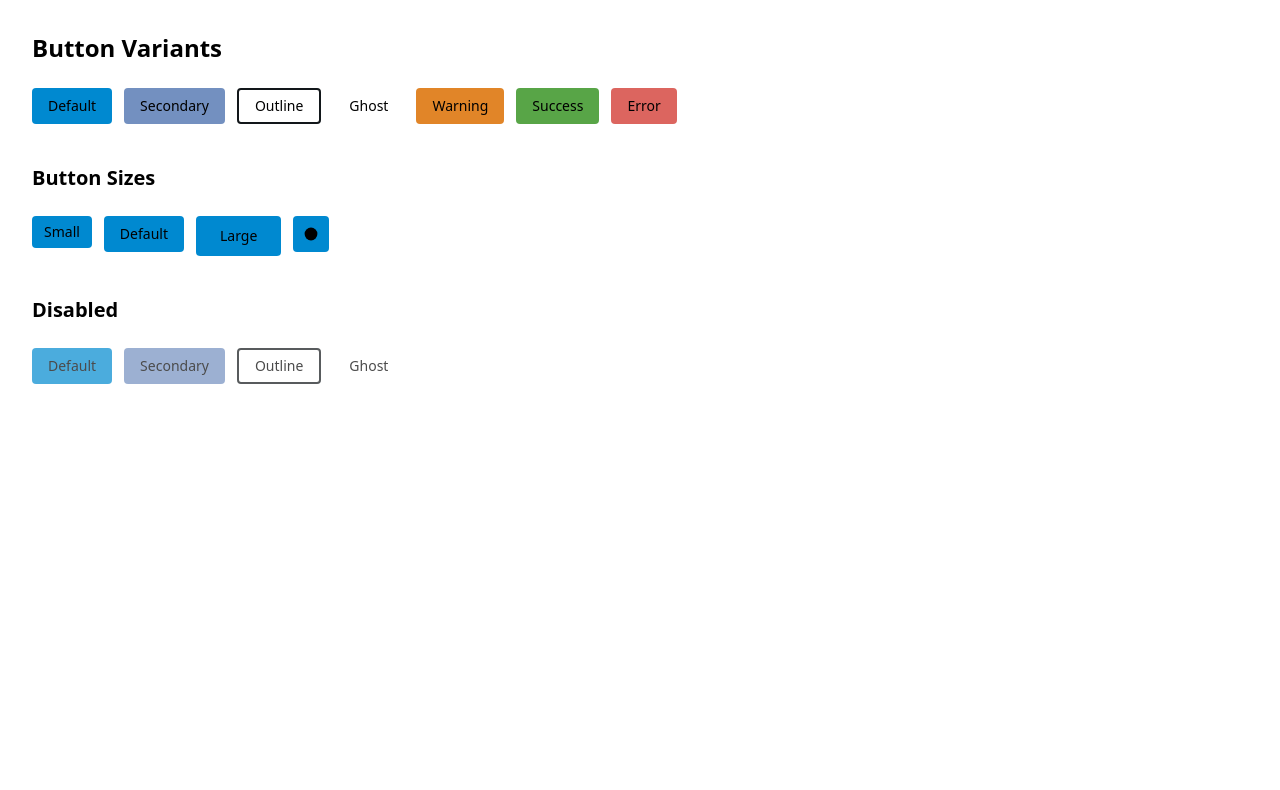
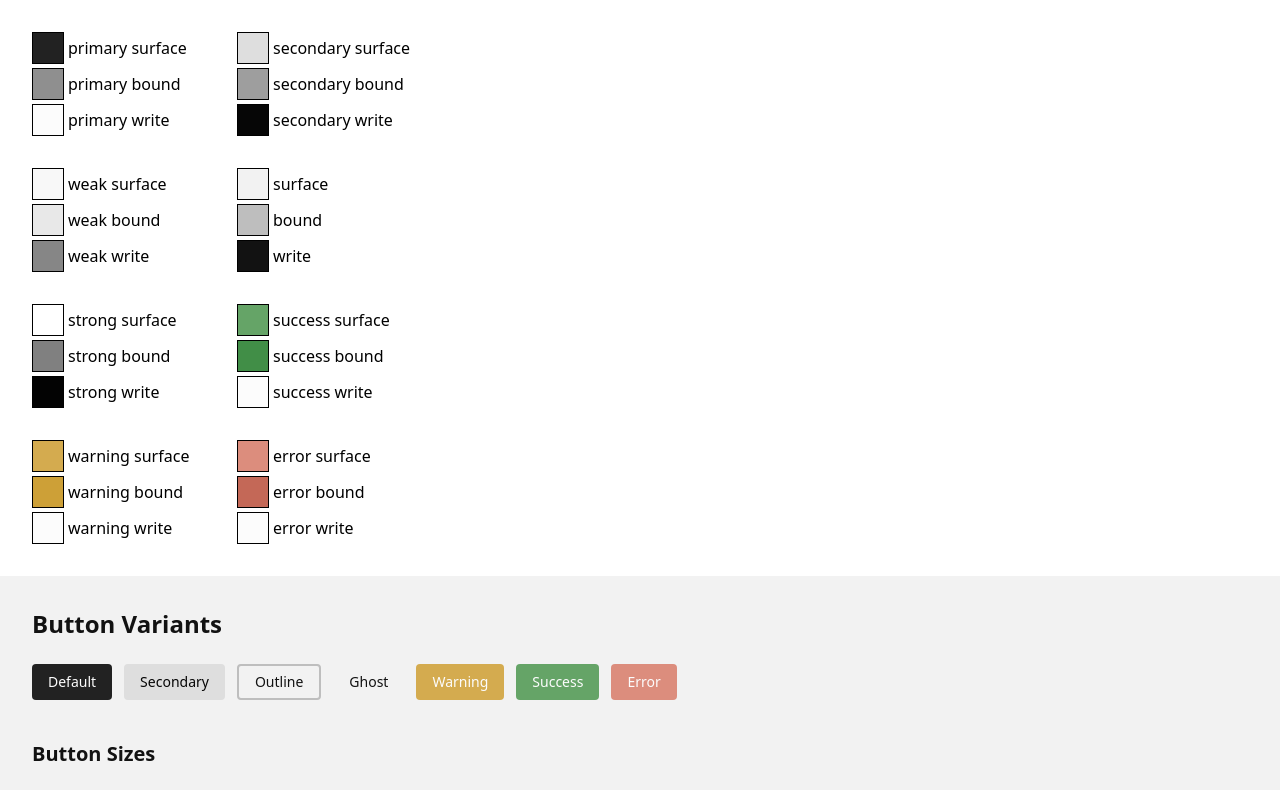
Before and after one commit to trickolor/yahu, a React (Vite) app: page / in a window 1280 px wide. Shown: the top 790 px of the page. Built offline with nearby package versions, Linux system fonts and the light colour scheme.

Commit message:
improvements in color theme, added a demo page for progress tracking

```diff
--- a/index.html
+++ b/index.html
@@ -1,5 +1,5 @@
 <!doctype html>
-<html lang="en">
+<html lang="en" class="">
 
 <head>
     <meta charset="UTF-8" />
--- a/src/App.tsx
+++ b/src/App.tsx
@@ -2,8 +2,147 @@ import { Button } from "./ui/button"
 
 function App() {
     return (
-    <div className="flex flex-col gap-4 items-start p-8">
-      <h1 className="text-2xl font-bold mb-2">Button Variants</h1>
+        <>
+            <div className="grid grid-cols-2 gap-8 p-8 w-fit">
+                <div className="flex gap-1 flex-col">
+                    <div className="w-fit flex items-center gap-1">
+                        <div className="size-8 border border-black bg-primary-surface" />
+                        <span>primary surface</span>
+                    </div>
+
+                    <div className="w-fit flex items-center gap-1">
+                        <div className="size-8 border border-black bg-primary-bound" />
+                        <span>primary bound</span>
+                    </div>
+
+                    <div className="w-fit flex items-center gap-1">
+                        <div className="size-8 border border-black bg-primary-write" />
+                        <span>primary write</span>
+                    </div>
+                </div>
+
+                <div className="flex gap-1 flex-col">
+                    <div className="w-fit flex items-center gap-1">
+                        <div className="size-8 border border-black bg-secondary-surface" />
+                        <span>secondary surface</span>
+                    </div>
+
+                    <div className="w-fit flex items-center gap-1">
+                        <div className="size-8 border border-black bg-secondary-bound" />
+                        <span>secondary bound</span>
+                    </div>
+
+                    <div className="w-fit flex items-center gap-1">
+                        <div className="size-8 border border-black bg-secondary-write" />
+                        <span>secondary write</span>
+                    </div>
+                </div>
+
+                <div className="flex gap-1 flex-col">
+                    <div className="w-fit flex items-center gap-1">
+                        <div className="size-8 border border-black bg-weak-surface" />
+                        <span>weak surface</span>
+                    </div>
+
+                    <div className="w-fit flex items-center gap-1">
+                        <div className="size-8 border border-black bg-weak-bound" />
+                        <span>weak bound</span>
+                    </div>
+
+                    <div className="w-fit flex items-center gap-1">
+                        <div className="size-8 border border-black bg-weak-write" />
+                        <span>weak write</span>
+                    </div>
+                </div>
+
+                <div className="flex gap-1 flex-col">
+                    <div className="w-fit flex items-center gap-1">
+                        <div className="size-8 border border-black bg-surface" />
+                        <span>surface</span>
+                    </div>
+
+                    <div className="w-fit flex items-center gap-1">
+                        <div className="size-8 border border-black bg-bound" />
+                        <span>bound</span>
+                    </div>
+
+                    <div className="w-fit flex items-center gap-1">
+                        <div className="size-8 border border-black bg-write" />
+                        <span>write</span>
+                    </div>
+                </div>
+
+                <div className="flex gap-1 flex-col">
+                    <div className="w-fit flex items-center gap-1">
+                        <div className="size-8 border border-black bg-strong-surface" />
+                        <span>strong surface</span>
+                    </div>
+
+                    <div className="w-fit flex items-center gap-1">
+                        <div className="size-8 border border-black bg-strong-bound" />
+                        <span>strong bound</span>
+                    </div>
+
+                    <div className="w-fit flex items-center gap-1">
+                        <div className="size-8 border border-black bg-strong-write" />
+                        <span>strong write</span>
+                    </div>
+                </div>
+
+                <div className="flex gap-1 flex-col">
+                    <div className="w-fit flex items-center gap-1">
+                        <div className="size-8 border border-black bg-success-surface" />
+                        <span>success surface</span>
+                    </div>
+
+                    <div className="w-fit flex items-center gap-1">
+                        <div className="size-8 border border-black bg-success-bound" />
+                        <span>success bound</span>
+                    </div>
+
+                    <div className="w-fit flex items-center gap-1">
+                        <div className="size-8 border border-black bg-success-write" />
+                        <span>success write</span>
+                    </div>
+                </div>
+
+                <div className="flex gap-1 flex-col">
+                    <div className="w-fit flex items-center gap-1">
+                        <div className="size-8 border border-black bg-warning-surface" />
+                        <span>warning surface</span>
+                    </div>
+
+                    <div className="w-fit flex items-center gap-1">
+                        <div className="size-8 border border-black bg-warning-bound" />
+                        <span>warning bound</span>
+                    </div>
+
+                    <div className="w-fit flex items-center gap-1">
+                        <div className="size-8 border border-black bg-warning-write" />
+                        <span>warning write</span>
+                    </div>
+                </div>
+
+                <div className="flex gap-1 flex-col">
+                    <div className="w-fit flex items-center gap-1">
+                        <div className="size-8 border border-black bg-error-surface" />
+                        <span>error surface</span>
+                    </div>
+
+                    <div className="w-fit flex items-center gap-1">
+                        <div className="size-8 border border-black bg-error-bound" />
+                        <span>error bound</span>
+                    </div>
+
+                    <div className="w-fit flex items-center gap-1">
+                        <div className="size-8 border border-black bg-error-write" />
+                        <span>error write</span>
+                    </div>
+                </div>
+            </div>
+
+            <div className="bg-surface flex flex-col gap-4 items-start p-8">
+                <h1 className="text-2xl font-bold mb-2 text-write">Button Variants</h1>
                 <div className="flex gap-3 flex-wrap">
                     <Button>Default</Button>
                     <Button variant="secondary">Secondary</Button>
@@ -13,7 +152,7 @@ function App() {
                     <Button variant="success">Success</Button>
                     <Button variant="error">Error</Button>
                 </div>
-      <h2 className="text-xl font-semibold mt-6 mb-2">Button Sizes</h2>
+                <h2 className="text-xl font-semibold mt-6 mb-2 text-write">Button Sizes</h2>
                 <div className="flex gap-3 flex-wrap">
                     <Button size="small">Small</Button>
                     <Button size="default">Default</Button>
@@ -24,7 +163,7 @@ function App() {
                         </svg>
                     </Button>
                 </div>
-      <h2 className="text-xl font-semibold mt-6 mb-2">Disabled</h2>
+                <h2 className="text-xl font-semibold mt-6 mb-2 text-write">Disabled</h2>
                 <div className="flex gap-3 flex-wrap">
                     <Button disabled>Default</Button>
                     <Button variant="secondary" disabled>Secondary</Button>
@@ -32,7 +171,7 @@ function App() {
                     <Button variant="ghost" disabled>Ghost</Button>
                 </div>
             </div>
-
+        </>
     )
 }
 
--- a/src/index.css
+++ b/src/index.css
@@ -1,101 +1,111 @@
 @import "tailwindcss";
 
 :root {
-    /* Typography */
-    --write: oklch(0.05 0.005 240);
-    --write-weak: oklch(0.3 0.005 240);
-    --write-strong: oklch(0.95 0.005 240);
+    --weak-surface: oklch(0.98 0 0);
+    --weak-bound: oklch(0.93 0 0);
+    --weak-write: oklch(0.62 0 0);
 
-    /* Surface */
-    --surface: oklch(0.02 0.005 240);
-    --surface-weak: oklch(0.05 0.005 240);
-    --surface-strong: oklch(0.1 0.005 240);
+    --surface: oklch(0.96 0 0);
+    --bound: oklch(0.80 0 0);
+    --write: oklch(0.18 0 0);
 
-    /* Border */
-    --bound: oklch(0.2 0.01 240);
-    --bound-weak: oklch(0.15 0.01 240);
-    --bound-strong: oklch(0.3 0.01 240);
+    --strong-surface: oklch(1 0 0);
+    --strong-bound: oklch(0.60 0 0);
+    --strong-write: oklch(0.10 0 0);
 
-    /* Primary */
-    --primary: oklch(0.6 0.15 240);
-    --primary-weak: oklch(0.7 0.1 240);
-    --primary-strong: oklch(0.5 0.2 240);
+    --primary-surface: oklch(0.25 0 0);
+    --primary-bound: oklch(0.65 0 0);
+    --primary-write: oklch(0.99 0 0);
 
-    /* Secondary */
-    --secondary: oklch(0.65 0.08 260);
-    --secondary-weak: oklch(0.75 0.05 260);
-    --secondary-strong: oklch(0.55 0.12 260);
+    --secondary-surface: oklch(0.90 0 0);
+    --secondary-bound: oklch(0.70 0 0);
+    --secondary-write: oklch(0.12 0 0);
 
-    /* Semantic */
-    --warning: oklch(0.7 0.15 60);
-    --success: oklch(0.65 0.15 140);
-    --error: oklch(0.65 0.15 25);
+    --warning-surface: oklch(0.76 0.12 85);
+    --warning-bound: oklch(0.73 0.13 85);
+    --warning-write: oklch(0.99 0 0);
 
-    /* Ring */
-    --outer-bound: oklch(0.6 0.15 240);
+    --success-surface: oklch(0.66 0.11 145);
+    --success-bound: oklch(0.58 0.13 145);
+    --success-write: oklch(0.99 0 0);
+
+    --error-surface: oklch(0.72 0.10 32);
+    --error-bound: oklch(0.62 0.12 32);
+    --error-write: oklch(0.99 0 0);
+
+    --outer-bound: oklch(0.80 0 0);
 }
 
 @custom-variant dark (&:where(.dark, .dark *));
 
 .dark {
-    /* Typography */
-    --write: oklch(0.95 0.005 240);
-    --write-weak: oklch(0.7 0.005 240);
-    --write-strong: oklch(0.05 0.005 240);
+    --weak-surface: oklch(0.23 0 0);
+    --weak-bound: oklch(0.30 0 0);
+    --weak-write: oklch(0.68 0 0);
 
-    /* Surface */
-    --surface: oklch(0.98 0.005 240);
-    --surface-weak: oklch(0.95 0.005 240);
-    --surface-strong: oklch(0.9 0.005 240);
+    --surface: oklch(0.26 0 0);
+    --bound: oklch(0.42 0 0);
+    --write: oklch(0.96 0 0);
 
-    /* Border */
-    --bound: oklch(0.8 0.01 240);
-    --bound-weak: oklch(0.85 0.01 240);
-    --bound-strong: oklch(0.7 0.01 240);
+    --strong-surface: oklch(0.18 0 0);
+    --strong-bound: oklch(0.56 0 0);
+    --strong-write: oklch(1 0 0);
 
-    /* Primary */
-    --primary: oklch(0.4 0.15 240);
-    --primary-weak: oklch(0.3 0.1 240);
-    --primary-strong: oklch(0.5 0.2 240);
+    --primary-surface: oklch(0.39 0 0);
+    --primary-bound: oklch(0.60 0 0);
+    --primary-write: oklch(0.96 0 0);
 
-    /* Secondary */
-    --secondary: oklch(0.35 0.08 260);
-    --secondary-weak: oklch(0.25 0.05 260);
-    --secondary-strong: oklch(0.45 0.12 260);
+    --secondary-surface: oklch(0.31 0 0);
+    --secondary-bound: oklch(0.48 0 0);
+    --secondary-write: oklch(0.85 0 0);
 
-    /* Semantic */
-    --warning: oklch(0.3 0.15 60);
-    --success: oklch(0.35 0.15 140);
-    --error: oklch(0.35 0.15 25);
+    --warning-surface: oklch(0.38 0.11 75);
+    --warning-bound: oklch(0.60 0.18 75);
+    --warning-write: oklch(0.88 0.19 75);
 
-    /* Ring */
-    --outer-bound: oklch(0.4 0.15 240);
+    --success-surface: oklch(0.37 0.10 145);
+    --success-bound: oklch(0.60 0.16 145);
+    --success-write: oklch(0.89 0.16 145);
+
+    --error-surface: oklch(0.35 0.08 30);
+    --error-bound: oklch(0.62 0.18 30);
+    --error-write: oklch(0.94 0.17 30);
+
+    --outer-bound: oklch(0.48 0 0);
 }
 
 @theme {
+    --color-weak-write: var(--weak-write);
+    --color-weak-bound: var(--weak-bound);
+    --color-weak-surface: var(--weak-surface);
+
     --color-write: var(--write);
-    --color-write-weak: var(--write-weak);
-    --color-write-strong: var(--write-strong);
+    --color-bound: var(--bound);
+    --color-surface: var(--surface);
 
-    --color-surface: var(--surface);
-    --color-surface-weak: var(--surface-weak);
-    --color-surface-strong: var(--surface-strong);
+    --color-strong-write: var(--strong-write);
+    --color-strong-bound: var(--strong-bound);
+    --color-strong-surface: var(--strong-surface);
 
-    --color-bound: var(--bound);
-    --color-bound-weak: var(--bound-weak);
-    --color-bound-strong: var(--bound-strong);
+    --color-primary-write: var(--primary-write);
+    --color-primary-bound: var(--primary-bound);
+    --color-primary-surface: var(--primary-surface);
 
-    --color-primary: var(--primary);
-    --color-primary-weak: var(--primary-weak);
-    --color-primary-strong: var(--primary-strong);
+    --color-secondary-write: var(--secondary-write);
+    --color-secondary-bound: var(--secondary-bound);
+    --color-secondary-surface: var(--secondary-surface);
 
-    --color-secondary: var(--secondary);
-    --color-secondary-weak: var(--secondary-weak);
-    --color-secondary-strong: var(--secondary-strong);
+    --color-warning-write: var(--warning-write);
+    --color-warning-bound: var(--warning-bound);
+    --color-warning-surface: var(--warning-surface);
 
-    --color-warning: var(--warning);
-    --color-success: var(--success);
-    --color-error: var(--error);
+    --color-success-write: var(--success-write);
+    --color-success-bound: var(--success-bound);
+    --color-success-surface: var(--success-surface);
 
-    --color-outer-bound: var(--ring);
+    --color-error-write: var(--error-write);
+    --color-error-bound: var(--error-bound);
+    --color-error-surface: var(--error-surface);
+
+    --color-outer-bound: var(--outer-bound);
 }
--- a/src/ui/button.tsx
+++ b/src/ui/button.tsx
@@ -7,22 +7,22 @@ const variants = cva(
         '[&_svg]:pointer-events-none [&_svg]:size-4 [&_svg:not([class*="size-"])]:size-4 [&_svg]:shrink-0',
         'focus-visible:outline-none focus-visible:ring-outer-bound focus-visible:ring-2',
         'disabled:cursor-not-allowed disabled:opacity-70 disabled:pointer-events-none',
-        'aria-invalid:ring-error aria-invalid:border-error',
+        'aria-invalid:ring-error-bound aria-invalid:border-error-bound',
     ),
     {
         variants: {
 
             variant: {
-                default: 'bg-primary text-write hover:bg-primary/85',
-                secondary: 'bg-secondary text-write hover:bg-secondary/85',
+                default: 'bg-primary-surface text-primary-write hover:bg-primary-surface/85',
+                secondary: 'bg-secondary-surface text-secondary-write hover:bg-secondary-surface/85',
 
-                outline: 'border-2 border-bound text-write hover:bg-surface-weak hover:text-write-weak',
+                outline: 'border-2 border-bound text-write hover:bg-weak-surface',
 
-                ghost: 'hover:bg-surface-weak hover:text-write-weak',
+                ghost: 'text-write hover:bg-weak-surface',
 
-                warning: 'bg-warning text-write hover:bg-warning/85',
-                success: 'bg-success text-write hover:bg-success/85',
-                error: 'bg-error text-write hover:bg-error/85',
+                warning: 'bg-warning-surface text-warning-write hover:bg-warning-surface/85',
+                success: 'bg-success-surface text-success-write hover:bg-success-surface/85',
+                error: 'bg-error-surface text-error-write hover:bg-error-surface/85',
             },
 
 
```
Lines whose indentation alone changed are shown as unchanged.
